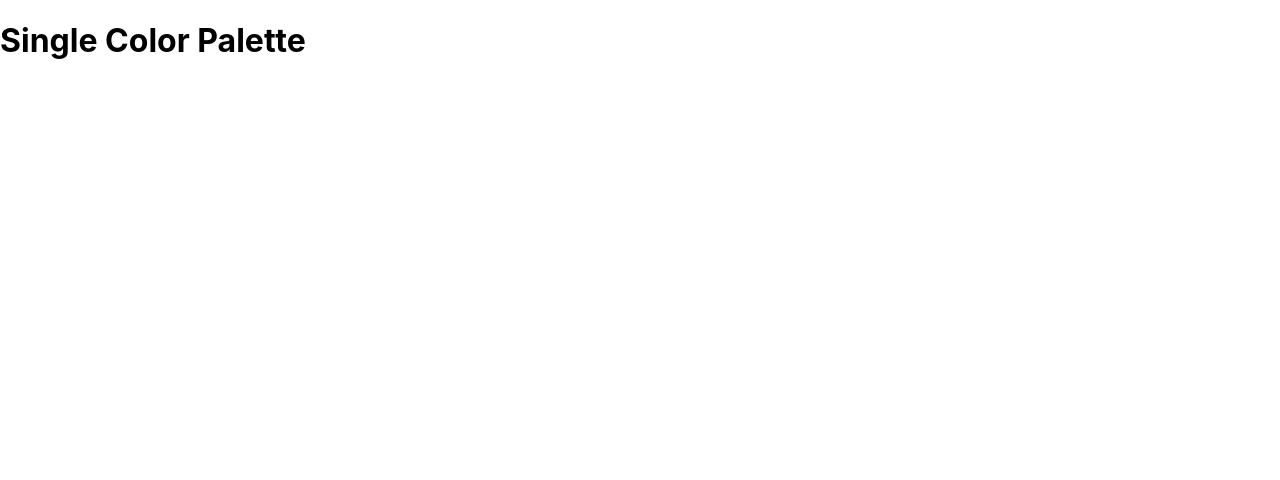
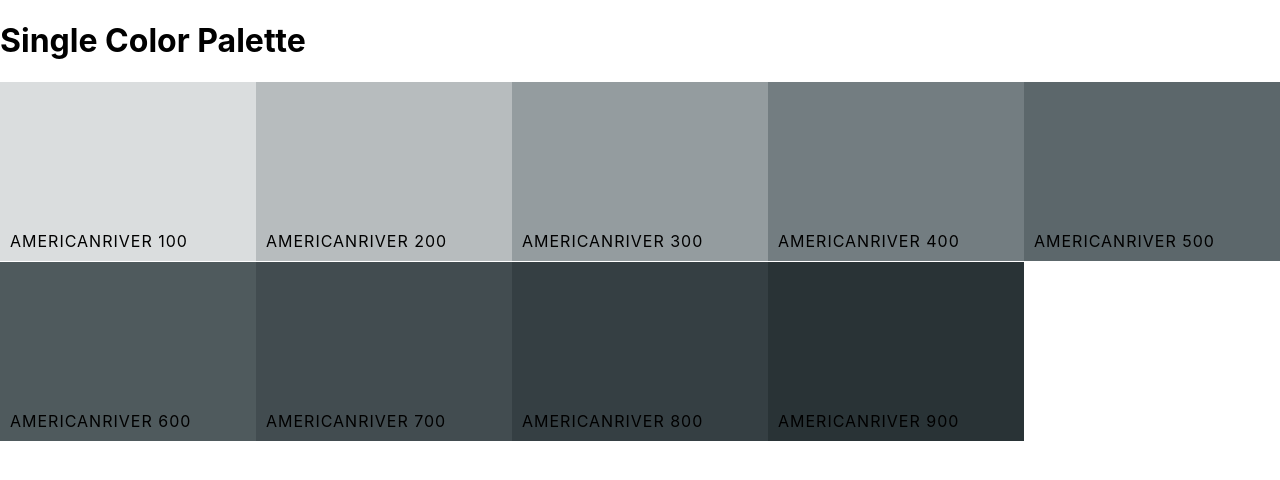
Before and after one commit to lokeam/colorPalette, a React (Create React App) app: page /palette/flat-ui-colors-american/americanriver in a window 1280 px wide. Shown: the top 480 px of the page. Built offline with nearby package versions, Linux system fonts and the light colour scheme.

Commit message:
feat: render shade-specific colors in singleColorPalette

```diff
--- a/src/App.jsx
+++ b/src/App.jsx
@@ -35,7 +35,15 @@
                )}
         />
         <Route exact path="/palette/:paletteId/:colorId"
-                     render={() => <SingleColorPalette />}/>
+               render={ routeProps => (
+                <SingleColorPalette
+                  colorId={routeProps.match.params.colorId}
+                  palette={generatePalette(
+                    this.findColorPalette(routeProps.match.params.paletteId)
+                  )}
+                 />
+              )}
+        />
       </Switch>
     );
   }
--- a/src/components/ColorBox/ColorBox.component.jsx
+++ b/src/components/ColorBox/ColorBox.component.jsx
@@ -19,7 +19,7 @@
 
 
   render() {
-    const { name, background, moreUrl } = this.props;
+    const { name, background, moreUrl, showLink } = this.props;
     const { copied } = this.state;
     return (
       <CopyToClipboard text={ background } onCopy={ this.changeCopyState }>
@@ -37,10 +37,12 @@
             </div>
             <button className="colorBox__copy-button">copy</button>
           </div>
-          <Link to={moreUrl}
-                onClick={(e) => e.stopPropagation()}>
-            <span className="colorBox__see-more">More variants</span>
-          </Link>
+          { showLink && (
+            <Link to={moreUrl}
+              onClick={(e) => e.stopPropagation()}>
+              <span className="colorBox__see-more">More variants</span>
+            </Link>
+          )}
         </div>
       </CopyToClipboard>
     );
--- a/src/pages/Palette/Palette.jsx
+++ b/src/pages/Palette/Palette.jsx
@@ -33,7 +33,9 @@
       <ColorBox background={color[format]}
                 name={color.id}
                 key={color.id}
-                moreUrl={`/palette/${id}/${color.id}`}/>
+                moreUrl={`/palette/${id}/${color.id}`}
+                showLink
+      />
     ));
     return(
        <div className="palette">
--- a/src/pages/SingleColorPalette/SingleColorPalette.component.jsx
+++ b/src/pages/SingleColorPalette/SingleColorPalette.component.jsx
@@ -1,11 +1,40 @@
 import React, { Component } from 'react';
+import ColorBox from '../../components/ColorBox/ColorBox.component';
 
 class SingleColorPalette extends Component {
+  constructor(props){
+    super(props);
+
+    this._shades = this.gatherColorShades(this.props.palette, this.props.colorId)
+  }
+
+  gatherColorShades(palette, colorToFilter) {
+    let shades = [];
+    let allColors = palette.colors;
+
+    for (let key in allColors) {
+      shades = shades.concat(
+        allColors[key].filter( color => color.id === colorToFilter)
+      );
+    }
+
+    return shades.slice(1);
+  }
 
   render() {
+    const colorBoxes = this._shades.map( color => (
+      <ColorBox key={color.id}
+                name={color.name}
+                background={color.hex}
+                showLink={false} />
+    ));
+
     return (
-      <div>
+      <div className="palette">
         <h1>Single Color Palette</h1>
+        <div className="palette__colors">
+          { colorBoxes }
+        </div>
       </div>
     );
   }
```
